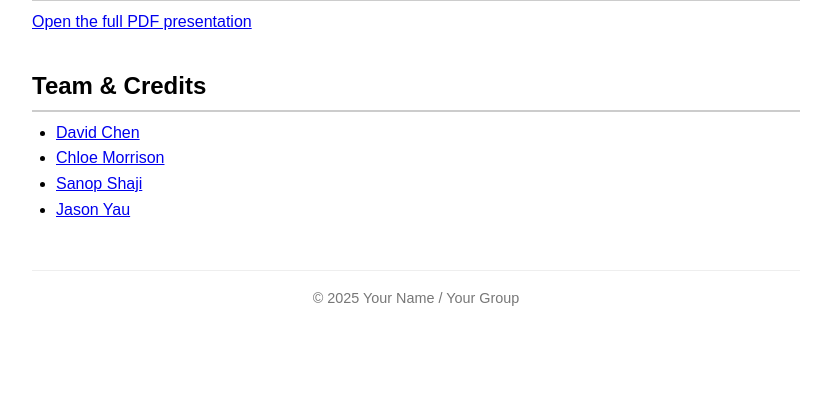
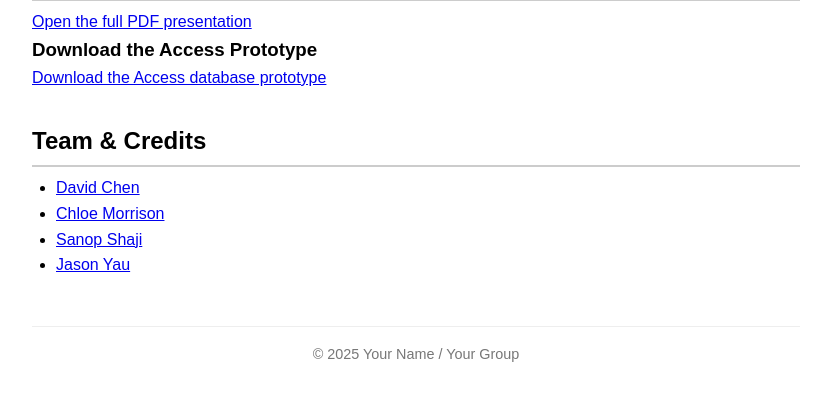
Before and after one commit to SsdogMango/medexpert-site, a plain HTML site: page index.html in a window 1280 px wide. Shown: the part 1304-1702 px from the top of the page, without its empty margins (224-1055 px from the left). Before the commit the page ends 1646 px from the top, so only its background shows below. Drawn offline with Linux system fonts and the light colour scheme.

Commit message:
Add files via upload

```diff
--- a/index.html
+++ b/index.html
@@ -49,13 +49,21 @@
     style="border:1px solid #ccc;">
   </iframe>
 
-  <!-- https://docs.google.com/presentation/d/1mY2Po-IIAFjcMPvZpqnghAXwARoViPCrnUyOvcRJyKs/edit?usp=sharing -->
   <p>
     <a href="MedExpert.pdf" target="_blank">
       Open the full PDF presentation
     </a>
   </p>
+
+  <!-- New: Download link for the Access file -->
+  <h3>Download the Access Prototype</h3>
+  <p>
+    <a href="MGS351ProjFinalEdit.accdb" download>
+      Download the Access database prototype
+    </a>
+  </p>
 </section>
+
 
 
   <section id="team">
```
